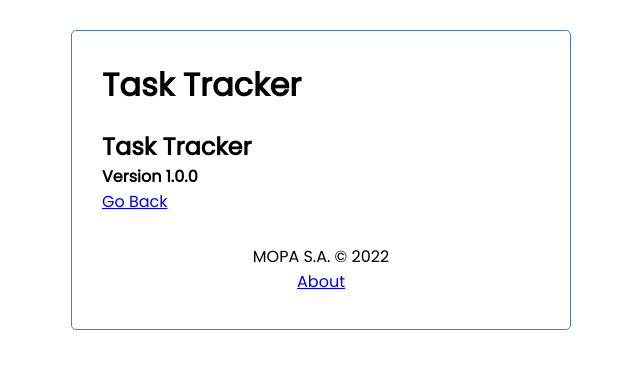
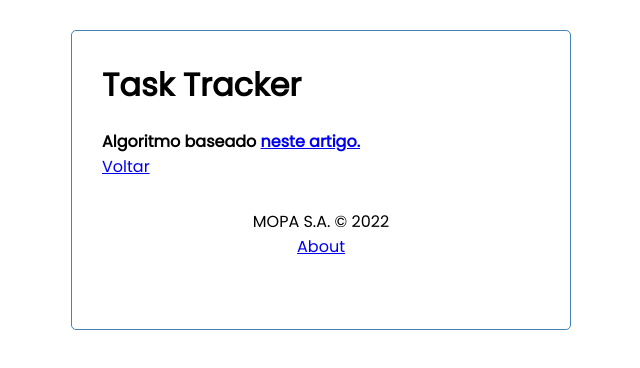
Before and after one commit to cmsjulio/voleeeeei, an Angular app: page /about in a window 1280 px wide. Shown: the top 368 px of the page, without its empty margins (319-959 px from the left). Built offline with nearby package versions, Linux system fonts and the light colour scheme.

Commit message:
feat(about.component.html): :sparkles: passa a informar fonte do algoritmo de sorteio de times

```diff
--- a/src/app/components/about/about.component.html
+++ b/src/app/components/about/about.component.html
@@ -1,5 +1,6 @@
 <div>
-    <h2>Task Tracker</h2>
-    <h4>Version 1.0.0</h4>
-    <a routerLink="/">Go Back</a>
+    <h4>Algoritmo baseado
+      <a  target="_blank" href="https://lukmoda.medium.com/an-algorithm-to-generate-balanced-pickup-soccer-teams-26141556f854">neste artigo.</a>
+      </h4>
+    <a routerLink="/">Voltar</a>
 </div>
```
